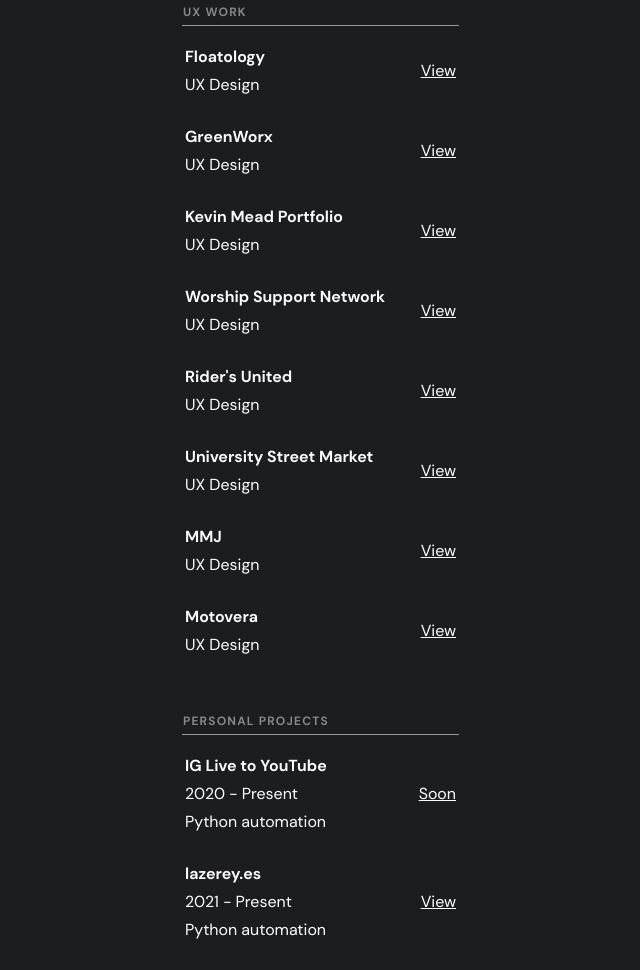
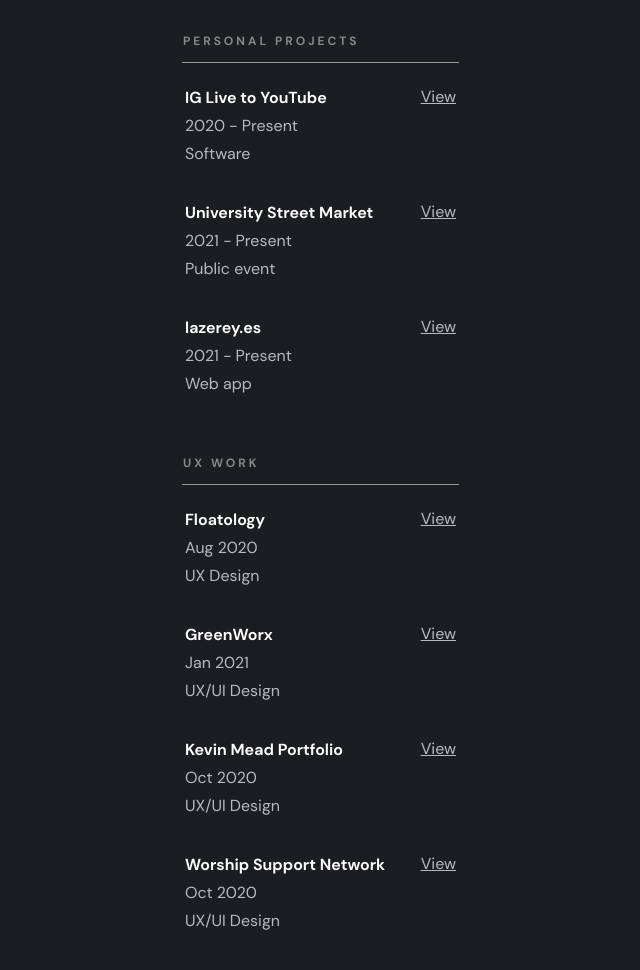
Before and after one commit to mattwelter/DesignPortfolio, a plain HTML site: page index.html in a window 1280 px wide. Shown: the part 1158-2128 px from the top of the page, without its empty margins (295-935 px from the left). Drawn offline with Linux system fonts and the light colour scheme; files whose address does not match are found by name.

Commit message:
Updated info

```diff
--- a/index.html
+++ b/index.html
@@ -81,62 +81,63 @@
 					</table>
 				</section>
 
+				<section id="personalprojects">
+					<table>
+						<tr>
+							<th class="t-head">Personal Projects</th>
+						</tr>
+						<tr class="t-row">
+							<td class="t-info"><a class="bold">IG Live to YouTube</a><br>2020 - Present<br>Software</td>
+							<td><a class="t-link" href="https://iglivearchive.com" target="_blank">View</a></td>
+						</tr>
+						<tr class="t-row">
+							<td class="t-info"><a class="bold">University Street Market</a><br>2021 - Present<br>Public event</td>
+							<td><a class="t-link" href="https://instagram.com/universitystreetmarket" target="_blank">View</a></td>
+						</tr>
+						<tr class="t-row">
+							<td class="t-info"><a class="bold">lazerey.es</a><br>2021 - Present<br>Web app</td>
+							<td><a class="t-link" href="https://lazerey.es" target="_blank">View</a></td>
+						</tr>
+					</table>
+				</section>
+
 				<section id="uxwork">
 					<table>
 						<tr>
 							<th class="t-head">UX Work</th>
 						</tr>
 						<tr class="t-row">
-							<td class="t-info"><a class="bold">Floatology</a><br>UX Design</td>
+							<td class="t-info"><a class="bold">Floatology</a><br>Aug 2020<br>UX Design</td>
 							<td><a class="t-link" href="https://docs.google.com/presentation/d/1VNQzyYVtcaikC4DSUkxPEHUJE3-GWqGYwQPiUmiehG0/edit#slide=id.g798018f151_0_176" target="_blank">View</a></td>
 						</tr>
 						<tr class="t-row">
-							<td class="t-info"><a class="bold">GreenWorx</a><br>UX Design</td>
+							<td class="t-info"><a class="bold">GreenWorx</a><br>Jan 2021<br>UX/UI Design</td>
 							<td><a class="t-link" href="https://docs.google.com/presentation/d/1VNQzyYVtcaikC4DSUkxPEHUJE3-GWqGYwQPiUmiehG0/edit#slide=id.g798018f151_0_19" target="_blank">View</a></td>
 						</tr>
 						<tr class="t-row">
-							<td class="t-info"><a class="bold">Kevin Mead Portfolio</a><br>UX Design</td>
+							<td class="t-info"><a class="bold">Kevin Mead Portfolio</a><br>Oct 2020<br>UX/UI Design</td>
 							<td><a class="t-link" href="https://docs.google.com/presentation/d/1VNQzyYVtcaikC4DSUkxPEHUJE3-GWqGYwQPiUmiehG0/edit#slide=id.g798018f151_0_104" target="_blank">View</a></td>
 						</tr>
 						<tr class="t-row">
-							<td class="t-info"><a class="bold">Worship Support Network</a><br>UX Design</td>
+							<td class="t-info"><a class="bold">Worship Support Network</a><br>Oct 2020<br>UX/UI Design</td>
 							<td><a class="t-link" href="https://docs.google.com/presentation/d/1VNQzyYVtcaikC4DSUkxPEHUJE3-GWqGYwQPiUmiehG0/edit#slide=id.g798018f151_0_386" target="_blank">View</a></td>
 						</tr>
 						<tr class="t-row">
-							<td class="t-info"><a class="bold">Rider's United</a><br>UX Design</td>
+							<td class="t-info"><a class="bold">Rider's United</a><br>July 2020<br>UX Design</td>
 							<td><a class="t-link" href="https://docs.google.com/presentation/d/1VNQzyYVtcaikC4DSUkxPEHUJE3-GWqGYwQPiUmiehG0/edit#slide=id.g798018f151_0_320" target="_blank">View</a></td>
 						</tr>
 						<tr class="t-row">
-							<td class="t-info"><a class="bold">University Street Market</a><br>UX Design</td>
-							<td><a class="t-link" href="https://docs.google.com/presentation/d/1VNQzyYVtcaikC4DSUkxPEHUJE3-GWqGYwQPiUmiehG0/edit#slide=id.g798018f151_0_512" target="_blank">View</a></td>
-						</tr>
-						<tr class="t-row">
-							<td class="t-info"><a class="bold">MMJ</a><br>UX Design</td>
+							<td class="t-info"><a class="bold">MMJ</a><br>Jan 2021<br>UX/UI Design</td>
 							<td><a class="t-link" href="https://docs.google.com/presentation/d/1VNQzyYVtcaikC4DSUkxPEHUJE3-GWqGYwQPiUmiehG0/edit#slide=id.g798018f151_0_263" target="_blank">View</a></td>
 						</tr>
 						<tr class="t-row">
-							<td class="t-info"><a class="bold">Motovera</a><br>UX Design</td>
+							<td class="t-info"><a class="bold">Motovera</a><br>Dec 2020<br>Visual design</td>
 							<td><a class="t-link" href="https://docs.google.com/presentation/d/1VNQzyYVtcaikC4DSUkxPEHUJE3-GWqGYwQPiUmiehG0/edit#slide=id.g798018f151_0_461" target="_blank">View</a></td>
 						</tr>
 					</table>
 				</section>
 
-				<section id="personalprojects">
-					<table>
-						<tr>
-							<th class="t-head">Personal Projects</th>
-						</tr>
-						<tr class="t-row">
-							<td class="t-info"><a class="bold">IG Live to YouTube</a><br>2020 - Present<br>Python automation</td>
-							<td><a class="t-link" href="https://docs.google.com/presentation/d/1VNQzyYVtcaikC4DSUkxPEHUJE3-GWqGYwQPiUmiehG0/edit#slide=id.gb942640309_0_19" target="_blank">Soon</a></td>
-						</tr>
-						<tr class="t-row">
-							<td class="t-info"><a class="bold">lazerey.es</a><br>2021 - Present<br>Python automation</td>
-							<td><a class="t-link" href="https://lazerey.es" target="_blank">View</a></td>
-						</tr>
-					</table>
-				</section>
-
+			<!--
 				<section id="reachme">
 					<table>
 						<tr>
@@ -164,6 +165,7 @@
 						</tr>
 					</table>
 				</section>
+			-->
 			</div>
 		</main>
 	</body>
--- a/styles.css
+++ b/styles.css
@@ -12,6 +12,7 @@
 
 .bold {
 	font-family: 'DM Sans Bold', "Arial", sans-serif;
+	color: white !important;
 }
 
 body {
@@ -194,11 +195,11 @@ img {
 	font-style: normal;
 	font-weight: 700;
 	line-height: 17px;
-	letter-spacing: 0.1em;
+	letter-spacing: 3px;
 	text-transform: uppercase;
 	color: #8A8A8A;
 	border-bottom: solid 1.8px #999;
-	padding-bottom: 4px;
+	padding-bottom: 12px;
 }
 
 .t-row {
@@ -206,6 +207,7 @@ img {
 	margin-bottom: 18px;
 	line-height: 28px;
 	display: block;
+	color: #B6BBC1;
 }
 
 th, .t-info {
@@ -219,10 +221,15 @@ th, .t-info {
 .t-link {
 	text-align: right;
 	color: white;
+	color: #B6BBC1;
 	display: inline-block;
 	margin-bottom: 0px;
 }
 
+#workhistory .t-link, #personalprojects .t-link, #uxwork .t-link  {
+	vertical-align: text-top;
+	height: 88px;
+}
 
 #list-of-info {
     margin: 0 auto;
```
